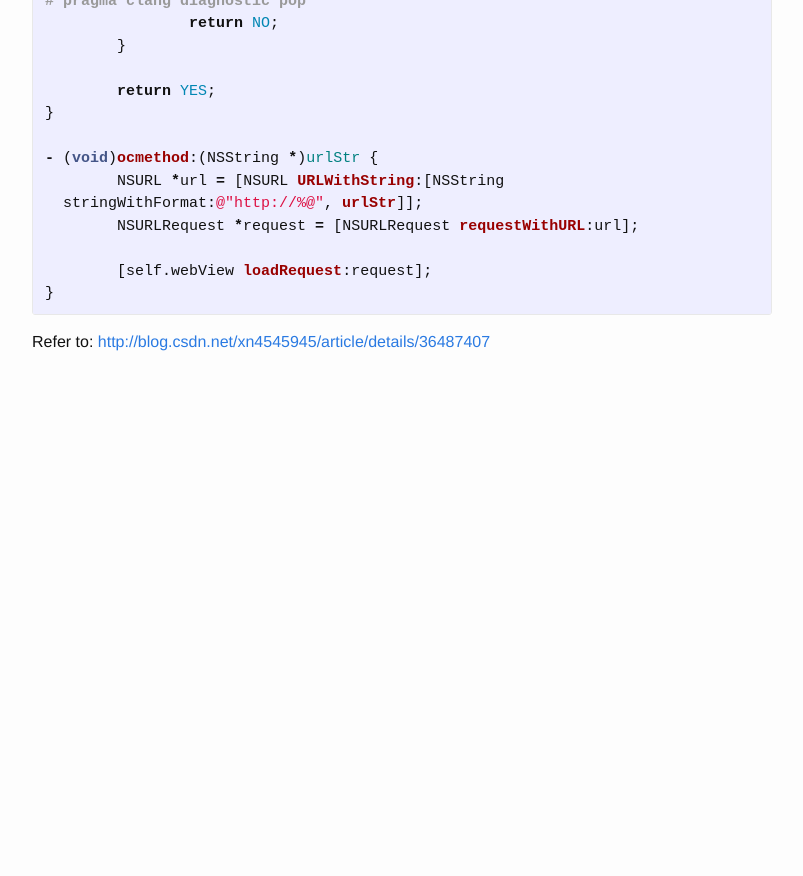
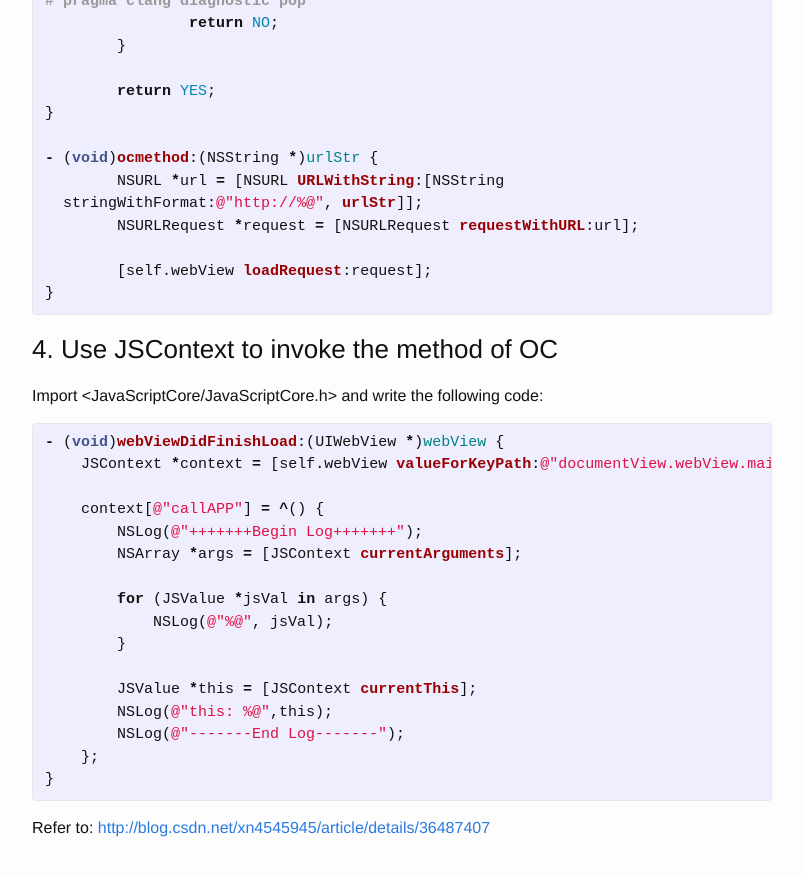
Before and after one commit to GeekRRK/GeekRRK.github.io, a Jekyll site: the page built from _posts/2015-12-21-Interaction between OC and JS.md, in a window 1280 px wide and 900 px high, scrolled down 2597 px. Shown: the top 876 px of the window, without its empty margins (238-1041 px from the left). Built offline with Jekyll 4.4.1, drawn with Linux system fonts in a browser that asks for light colours; before the commit the page ends 3011 px from its top, so only the background shows below that.

Commit message:
Update Interaction between OC and JS

```diff
--- a/_posts/2015-12-21-Interaction between OC and JS.md
+++ b/_posts/2015-12-21-Interaction between OC and JS.md
@@ -130,4 +130,25 @@ shouldStartLoadWithRequest:(NSURLRequest *)request
 }
 {% endhighlight %}
 
+### 4. Use JSContext to invoke the method of OC
+Import <JavaScriptCore/JavaScriptCore.h>  and write the following code:
+{% highlight objc %}
+- (void)webViewDidFinishLoad:(UIWebView *)webView {
+    JSContext *context = [self.webView valueForKeyPath:@"documentView.webView.mainFrame.javaScriptContext"];
+
+    context[@"callAPP"] = ^() {
+        NSLog(@"+++++++Begin Log+++++++");
+        NSArray *args = [JSContext currentArguments];
+
+        for (JSValue *jsVal in args) {
+            NSLog(@"%@", jsVal);
+        }
+
+        JSValue *this = [JSContext currentThis];
+        NSLog(@"this: %@",this);
+        NSLog(@"-------End Log-------");
+    };
+}
+{% endhighlight %}
+
 Refer to: <http://blog.csdn.net/xn4545945/article/details/36487407>
```
